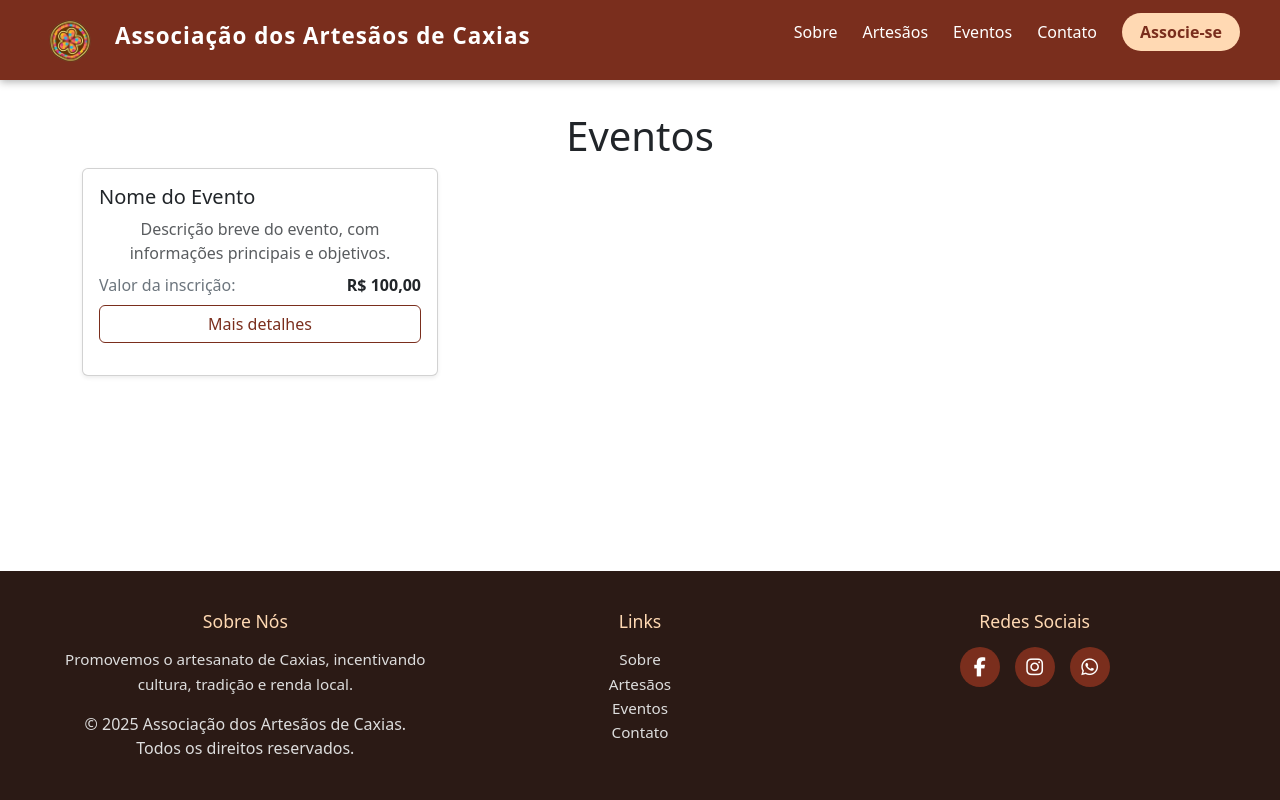
After one commit to ItaloSantos-dev/PIE-BackEnd, a Laravel app: page /eventos in a window 1280 px wide. The commit adds this page. Run offline with Laravel 12, Linux system fonts and the light colour scheme.

Commit message:
Italo Santos
Criação da aba eventos, apenas dados fixos

```diff
--- a/database/seeders/DatabaseSeeder.php
+++ b/database/seeders/DatabaseSeeder.php
@@ -17,9 +17,5 @@ class DatabaseSeeder extends Seeder
     {
         // User::factory(10)->create();
 
-        User::factory()->create([
-            'name' => 'Test User',
-            'email' => 'test@example.com',
-        ]);
     }
 }
--- /dev/null
+++ b/public/css/style-eventos.css
@@ -0,0 +1,31 @@
+        :root {
+            --bs-primary: #7a2e1d;
+            --bs-primary-rgb: 122, 46, 29;
+        }
+
+        .btn-primary {
+            background-color: #7a2e1d;
+            border-color: #7a2e1d;
+        }
+        .btn-primary:hover, .btn-primary:focus {
+            background-color: #7a2e1d;
+            border-color: #7a2e1d;
+            opacity: 0.9;
+        }
+
+        .btn-outline-primary {
+            color: #7a2e1d;
+            border-color: #7a2e1d;
+        }
+        .btn-outline-primary:hover, .btn-outline-primary:focus {
+            background-color: #7a2e1d70;
+            border-color: #7a2e1d;
+            color: #fff;
+        }
+
+        .badge.bg-primary {
+            background-color: #7a2e1d !important;
+        }
+        .text-primary { color: #7a2e1d !important; }
+        .bg-primary { background-color: #7a2e1d !important; }
+        .border-primary { border-color: #7a2e1d !important; }
--- /dev/null
+++ b/public/js/script-eventos.js
@@ -0,0 +1,14 @@
+    function alternarDetalhesEvento(id) {
+        const detalhes = document.getElementById(id);
+        const botaodetalhes = document.getElementById('btnDetalhes');
+
+        const colapso = bootstrap.Collapse.getOrCreateInstance(detalhes);
+
+        if (detalhes.classList.contains('show')) {
+            colapso.hide();
+            botaodetalhes.textContent = 'Mais detalhes';
+        } else {
+            colapso.show();
+            botaodetalhes.textContent = 'Menos detalhes';
+        }
+    }
--- /dev/null
+++ b/resources/views/eventos.blade.php
@@ -0,0 +1,88 @@
+@extends('layouts.main')
+@section('titulo', 'Eventos')
+
+@section('style')
+<link rel="stylesheet" href="{{asset('css/style-eventos.css')}}">
+@endsection
+
+@section('scripts')
+<script src="https://cdn.jsdelivr.net/npm/bootstrap@5.2.3/dist/js/bootstrap.bundle.min.js"
+        integrity="sha384-kenU1KFdBIe4zVF0s0G1M5b4hcpxyD9F7jL+jjXkk+Q2h455rYXK/7HAuoJl+0I4"
+        crossorigin="anonymous">
+</script>
+<script src="{{asset('js/script-eventos.js')}}"></script>
+@endsection
+
+@section('content')
+    <div class="container py-4">
+        <div class="row"><h1>Eventos</h1></div>
+        <div class="row" id="lista-eventos">
+            <!-- CARD ÚNICO (ID EXCLUSIVO: evento1) -->
+            <div class="col-12 col-sm-6 col-lg-4 col-xxl-3 mb-4">
+                <div class="card shadow-sm">
+                    <div class="card-body">
+                        <div class="d-flex justify-content-between align-items-start mb-2">
+                            <h5 class="card-title mb-0">Nome do Evento</h5>
+                            <span class="badge bg-primary d-none">Ativo</span>
+                        </div>
+                        <p  class="card-text text-muted mb-2">Descrição breve do evento, com informações principais e objetivos.</p>
+
+                        <div class="d-flex justify-content-between align-items-center mb-2">
+                            <span class="text-secondary">Valor da inscrição:</span>
+                            <strong>R$ 100,00</strong>
+                        </div>
+
+                        <button id="btnDetalhes" class="btn btn-outline-primary w-100 mb-3" type="button" onclick="alternarDetalhesEvento('detalhesEvento')">
+                            Mais detalhes
+                        </button>
+
+                        <div class="collapse" id="detalhesEvento">
+                            <ul class="list-group list-group-flush mb-3">
+                                <li class="list-group-item px-0 d-flex justify-content-between">
+                                    <span class="text-secondary">Tipo</span>
+                                    <strong id="tipoEvento1">Seminário</strong>
+                                </li>
+                                <li class="list-group-item px-0 d-flex justify-content-between">
+                                    <span class="text-secondary">Local</span>
+                                    <strong id="localEvento1">Auditório Principal</strong>
+                                </li>
+                                <li class="list-group-item px-0 d-flex justify-content-between">
+                                    <span class="text-secondary">Início</span>
+                                    <strong id="dataInicio1">10/12/2025 09:00</strong>
+                                </li>
+                                <li class="list-group-item px-0 d-flex justify-content-between">
+                                    <span class="text-secondary">Fim</span>
+                                    <strong id="dataFim1">10/12/2025 17:00</strong>
+                                </li>
+                            </ul>
+
+                            <div class="row g-3 align-items-center mb-3">
+                                <div class="col-12 col-md-6">
+                                    <div class="d-flex align-items-center">
+                                        <span class="me-2 text-secondary">Vagas disponíveis:</span>
+                                        <span id="vagasDisponiveis1" class="badge bg-primary">25</span>
+                                    </div>
+                                </div>
+                                <div class="col-12 col-md-6 text-md-end">
+                                    <span class="text-secondary me-2">Status:</span>
+                                    <span class="badge bg-success">Ativo</span>
+                                </div>
+                            </div>
+
+                            <div class="d-grid d-sm-flex gap-2">
+                                <button id="btnInscrever1" type="button" class="btn btn-primary">
+                                    Inscrever-se
+                                </button>
+                                <button id="btnDetalhes1" type="button" class="btn btn-outline-secondary">
+                                    Ver detalhes
+                                </button>
+                            </div>
+                        </div>
+
+
+                    </div>
+                </div>
+            </div>
+        </div>
+    </div>
+@endsection
--- a/resources/views/layouts/main.blade.php
+++ b/resources/views/layouts/main.blade.php
@@ -32,7 +32,7 @@
             <ul>
                 <li><a href="{{ route('sobrenos') }}">Sobre</a></li>
                 <li><a href="#artesaos">Artesãos</a></li>
-                <li><a href="#eventos">Eventos</a></li>
+                <li><a href="{{route('evento')}}">Eventos</a></li>
                 <li><a href="{{ route('contato') }}">Contato</a></li>
                 <li><a href="#associe" class="btn-cta">Associe-se</a></li>
             </ul>
@@ -40,7 +40,7 @@
     </header>
 
     <!-- Conteúdo principal -->
-    <main>
+    <main class="p-2">
         @yield('content')
     </main>
 
@@ -59,7 +59,7 @@
                     <h3>Links</h3>
                     <a href="{{ route('sobrenos') }}">Sobre</a><br>
                     <a href="#artesaos">Artesãos</a><br>
-                    <a href="#eventos">Eventos</a><br>
+                    <a href="{{route('evento')}}">Eventos</a><br>
                     <a href="{{ route('contato') }}">Contato</a>
                 </div>
                 <div class="col">
--- a/routes/web.php
+++ b/routes/web.php
@@ -18,3 +18,7 @@ Route::get('/sobre', function(){
 Route::get('/contato', function(){
     return view('contato');
 })->name('contato');
+
+Route::get('/eventos', function(){
+    return view('eventos');
+})->name('evento');
```
